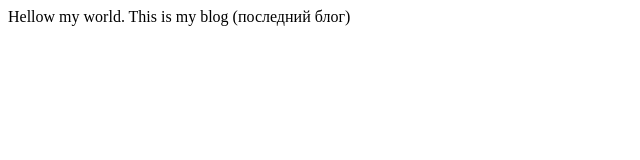
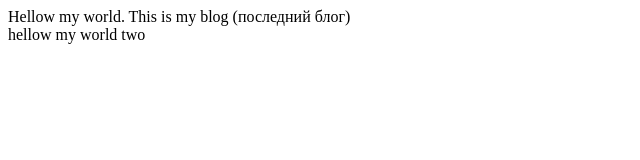
Before and after one commit to VsDevJs/testProject, a plain HTML site: page index.html in a window 1280 px wide. Shown: the whole page, without its empty margins (0-640 px from the left). Drawn offline with Linux system fonts and the light colour scheme.

Commit message:
Update index.html

```diff
--- a/index.html
+++ b/index.html
@@ -9,5 +9,6 @@
   <div>
     <a>Hellow my world. This is my blog (последний блог)</a>
   </div>
+  <div>hellow my world two</div>
 </body>
 </html>
```
